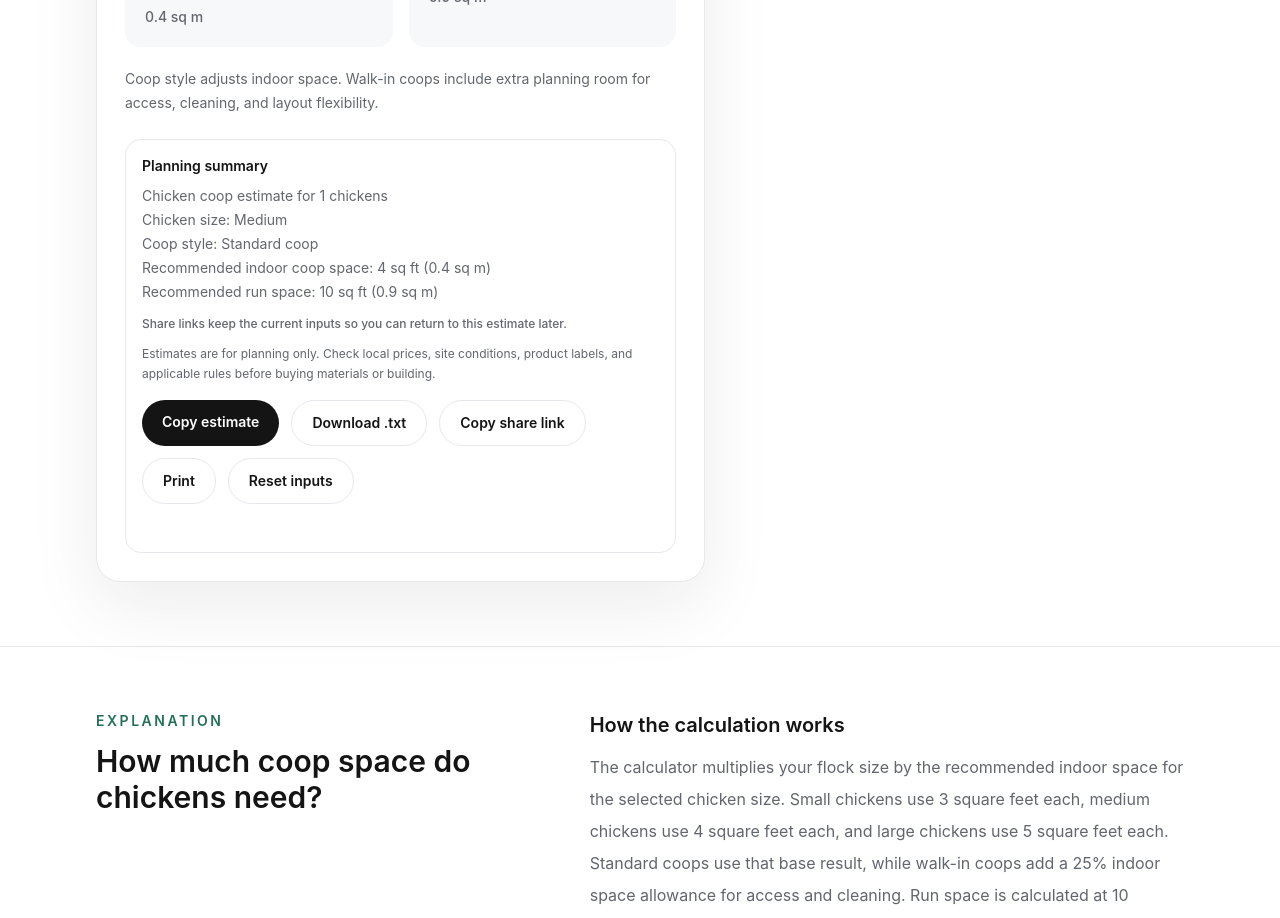
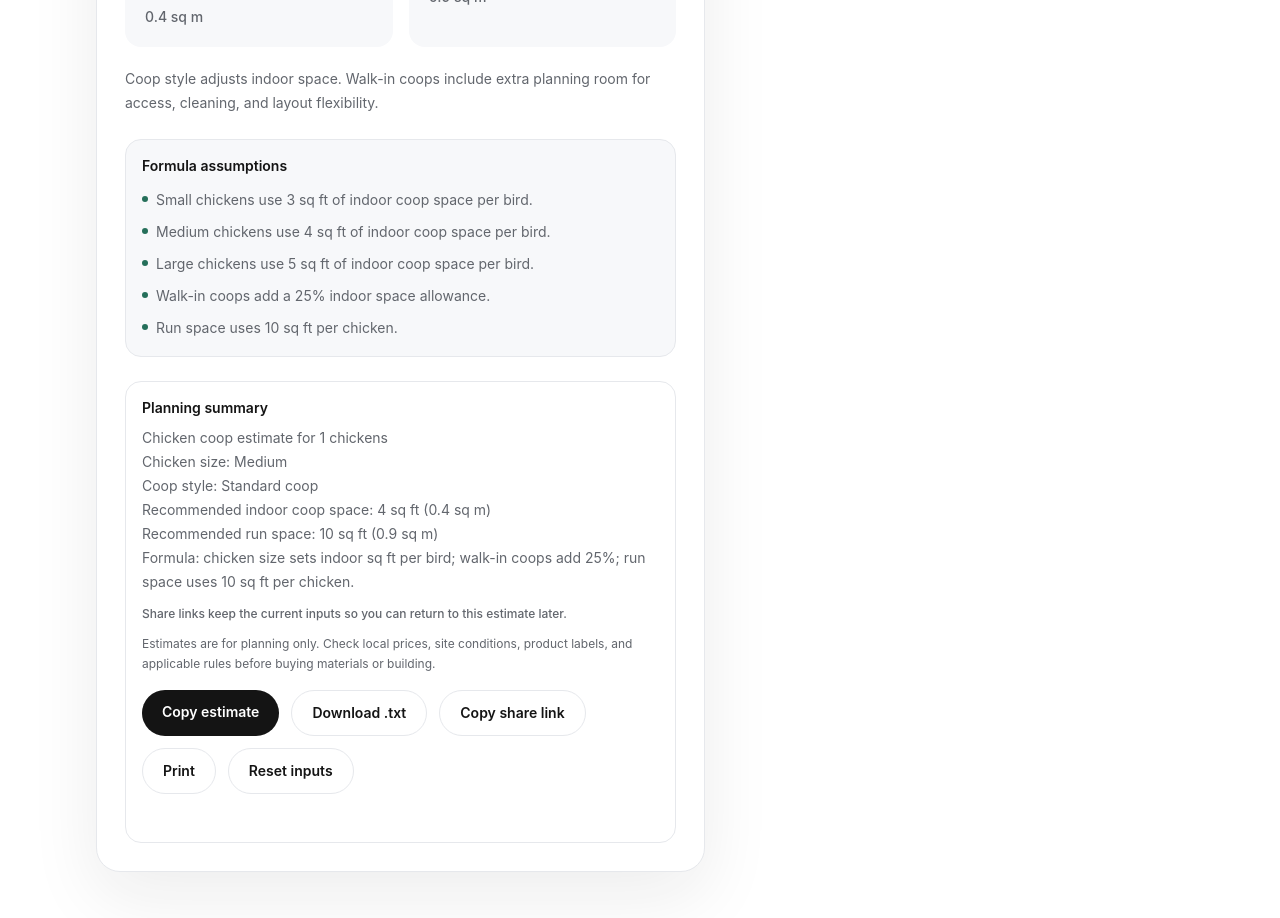
Before and after one commit to bcd736710-sketch/buildmetric, a Next.js app: page /tools/chicken-coop-size-calculator in a window 1280 px wide. Shown: the part 1060-1978 px from the top of the page. Built offline with nearby package versions, Linux system fonts and the light colour scheme; no server answers.

Commit message:
Add calculator formula assumptions

```diff
--- /dev/null
+++ b/components/calculator-assumptions.tsx
@@ -0,0 +1,19 @@
+type CalculatorAssumptionsProps = {
+  items: string[];
+};
+
+export function CalculatorAssumptions({ items }: CalculatorAssumptionsProps) {
+  return (
+    <div className="mt-6 rounded-2xl border border-line bg-surface p-4">
+      <p className="text-sm font-semibold text-ink">Formula assumptions</p>
+      <ul className="mt-3 grid gap-2 text-sm leading-6 text-muted">
+        {items.map((item) => (
+          <li key={item} className="flex gap-2">
+            <span aria-hidden="true" className="mt-2 h-1.5 w-1.5 rounded-full bg-brand" />
+            <span>{item}</span>
+          </li>
+        ))}
+      </ul>
+    </div>
+  );
+}
--- a/components/chicken-coop-calculator.tsx
+++ b/components/chicken-coop-calculator.tsx
@@ -1,6 +1,7 @@
 "use client";
 
 import { useMemo, useState } from "react";
+import { CalculatorAssumptions } from "@/components/calculator-assumptions";
 import { CalculatorActions } from "@/components/calculator-actions";
 import {
   chickenSizeOptions,
@@ -39,6 +40,7 @@ export function ChickenCoopCalculator() {
     `Coop style: ${selectedStyle.label}`,
     `Recommended indoor coop space: ${result.coopSpace} sq ft (${squareFeetToSquareMeters(result.coopSpace).toFixed(1)} sq m)`,
     `Recommended run space: ${result.runSpace} sq ft (${squareFeetToSquareMeters(result.runSpace).toFixed(1)} sq m)`,
+    "Formula: chicken size sets indoor sq ft per bird; walk-in coops add 25%; run space uses 10 sq ft per chicken.",
   ].join("\n");
 
   return (
@@ -117,6 +119,16 @@ export function ChickenCoopCalculator() {
         room for access, cleaning, and layout flexibility.
       </p>
 
+      <CalculatorAssumptions
+        items={[
+          "Small chickens use 3 sq ft of indoor coop space per bird.",
+          "Medium chickens use 4 sq ft of indoor coop space per bird.",
+          "Large chickens use 5 sq ft of indoor coop space per bird.",
+          "Walk-in coops add a 25% indoor space allowance.",
+          "Run space uses 10 sq ft per chicken.",
+        ]}
+      />
+
       <CalculatorActions
         summary={summary}
         shareParams={{
--- a/components/chicken-feed-calculator.tsx
+++ b/components/chicken-feed-calculator.tsx
@@ -1,6 +1,7 @@
 "use client";
 
 import { useMemo, useState } from "react";
+import { CalculatorAssumptions } from "@/components/calculator-assumptions";
 import { CalculatorActions } from "@/components/calculator-actions";
 import {
   calculateChickenFeed,
@@ -39,6 +40,7 @@ export function ChickenFeedCalculator() {
     `Daily feed: ${result.dailyFeed.toFixed(1)} lb (${poundsToKilograms(result.dailyFeed).toFixed(1)} kg)`,
     `Weekly feed: ${result.weeklyFeed.toFixed(1)} lb (${poundsToKilograms(result.weeklyFeed).toFixed(1)} kg)`,
     `Monthly feed: ${result.monthlyFeed.toFixed(1)} lb (${poundsToKilograms(result.monthlyFeed).toFixed(1)} kg)`,
+    "Formula: chicken stage sets daily feed per bird; feed buffer adds planning margin.",
   ].join("\n");
 
   return (
@@ -115,6 +117,16 @@ export function ChickenFeedCalculator() {
         small planning margin.
       </p>
 
+      <CalculatorAssumptions
+        items={[
+          "Chicks use 0.10 lb of feed per bird per day.",
+          "Growing chickens use 0.18 lb of feed per bird per day.",
+          "Adult laying hens use 0.25 lb of feed per bird per day.",
+          "Standard buffer adds 10% for waste and planning margin.",
+          "High waste buffer adds 20% for open feeders or higher spill risk.",
+        ]}
+      />
+
       <CalculatorActions
         summary={summary}
         shareParams={{
--- a/components/chicken-run-calculator.tsx
+++ b/components/chicken-run-calculator.tsx
@@ -1,6 +1,7 @@
 "use client";
 
 import { useMemo, useState } from "react";
+import { CalculatorAssumptions } from "@/components/calculator-assumptions";
 import { CalculatorActions } from "@/components/calculator-actions";
 import {
   calculateChickenRunSpace,
@@ -30,6 +31,7 @@ export function ChickenRunCalculator() {
     `Run surface: ${selectedSurface.label}`,
     `Minimum recommended run space: ${result.minimumRunSpace} sq ft (${squareFeetToSquareMeters(result.minimumRunSpace).toFixed(1)} sq m)`,
     `More comfortable run space: ${result.comfortableRunSpace} sq ft (${squareFeetToSquareMeters(result.comfortableRunSpace).toFixed(1)} sq m)`,
+    "Formula: surface type sets minimum and comfortable sq ft per chicken.",
   ].join("\n");
 
   return (
@@ -96,6 +98,15 @@ export function ChickenRunCalculator() {
         to reduce wear, while dirt and mixed surfaces are planned differently.
       </p>
 
+      <CalculatorAssumptions
+        items={[
+          "Dirt runs use 10 sq ft minimum and 15 sq ft comfortable per chicken.",
+          "Mixed ground runs use 11 sq ft minimum and 16 sq ft comfortable per chicken.",
+          "Grass runs use 12 sq ft minimum and 18 sq ft comfortable per chicken.",
+          "The comfortable target gives the run more margin for movement and wear.",
+        ]}
+      />
+
       <CalculatorActions
         summary={summary}
         shareParams={{
--- a/components/garden-bed-soil-calculator.tsx
+++ b/components/garden-bed-soil-calculator.tsx
@@ -1,6 +1,7 @@
 "use client";
 
 import { useMemo, useState } from "react";
+import { CalculatorAssumptions } from "@/components/calculator-assumptions";
 import { CalculatorActions } from "@/components/calculator-actions";
 import {
   calculateGardenBedSoil,
@@ -37,6 +38,7 @@ export function GardenBedSoilCalculator() {
     `Soil volume: ${result.cubicFeet.toFixed(1)} cu ft (${cubicFeetToLiters(result.cubicFeet).toFixed(0)} liters)`,
     `Soil volume: ${result.cubicYards.toFixed(2)} cu yd`,
     `${selectedBagSize.label}: ${result.bagsNeeded} bags`,
+    "Formula: length x width x depth; bag count rounds up.",
   ].join("\n");
 
   return (
@@ -91,6 +93,15 @@ export function GardenBedSoilCalculator() {
           unit="bags"
         />
       </div>
+
+      <CalculatorAssumptions
+        items={[
+          "Soil volume equals length x width x depth.",
+          "Depth is converted from inches to feet before calculating cubic feet.",
+          "Cubic yards are calculated by dividing cubic feet by 27.",
+          "Bag count rounds up so you do not underbuy.",
+        ]}
+      />
 
       <CalculatorActions
         summary={summary}
--- a/components/shed-cost-calculator.tsx
+++ b/components/shed-cost-calculator.tsx
@@ -1,6 +1,7 @@
 "use client";
 
 import { useMemo, useState } from "react";
+import { CalculatorAssumptions } from "@/components/calculator-assumptions";
 import { CalculatorActions } from "@/components/calculator-actions";
 import {
   calculateShedCost,
@@ -45,6 +46,7 @@ export function ShedCostCalculator() {
     `Build estimate: $${result.buildCost.toLocaleString()}`,
     `Foundation allowance: $${result.foundationCost.toLocaleString()}`,
     `Estimated total: $${result.estimatedCost.toLocaleString()}`,
+    "Formula: shed area x finish rate, plus selected foundation allowance.",
   ].join("\n");
 
   return (
@@ -121,6 +123,16 @@ export function ShedCostCalculator() {
         />
       </div>
 
+      <CalculatorAssumptions
+        items={[
+          "Shed area equals length x width.",
+          "Basic finish uses $25 per sq ft.",
+          "Standard finish uses $45 per sq ft.",
+          "Premium finish uses $75 per sq ft.",
+          "Gravel or block base adds $6 per sq ft; concrete slab adds $14 per sq ft.",
+        ]}
+      />
+
       <CalculatorActions
         summary={summary}
         shareParams={{
```
